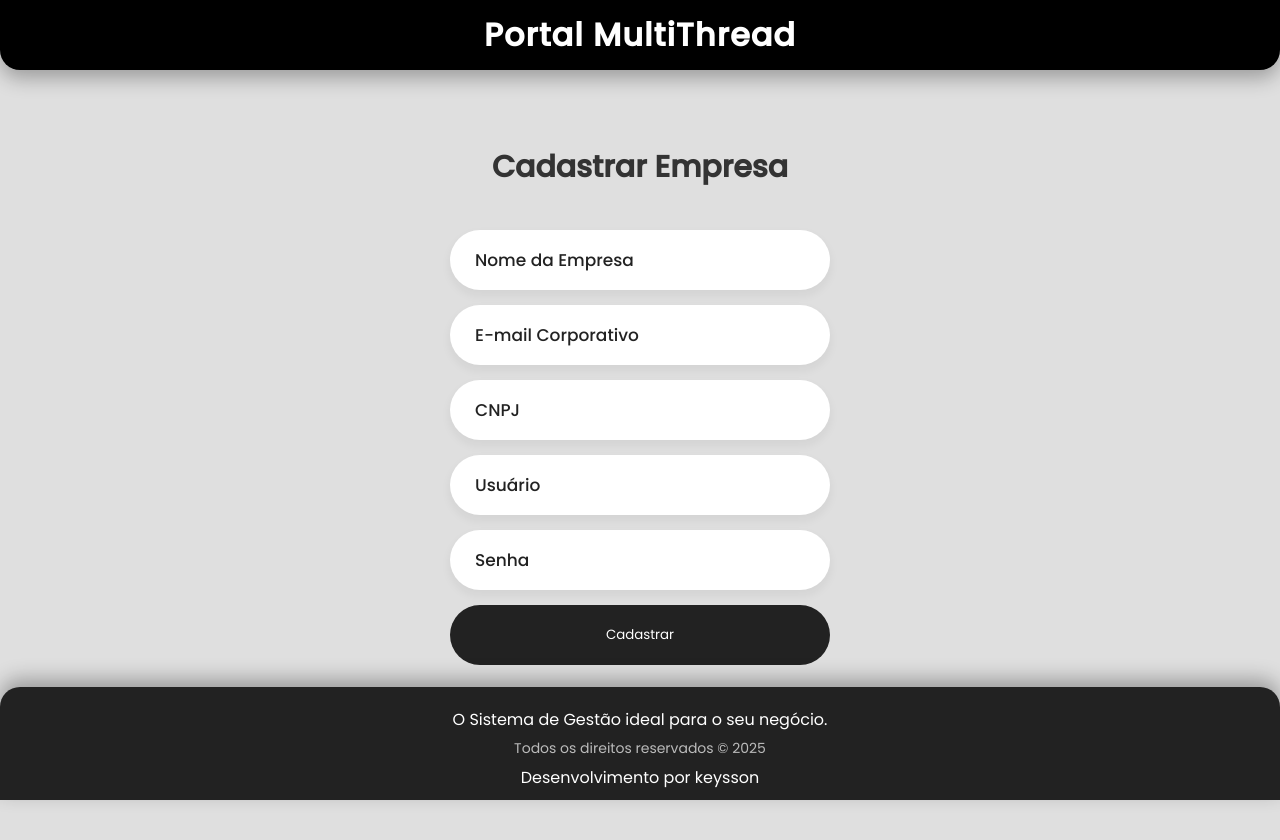
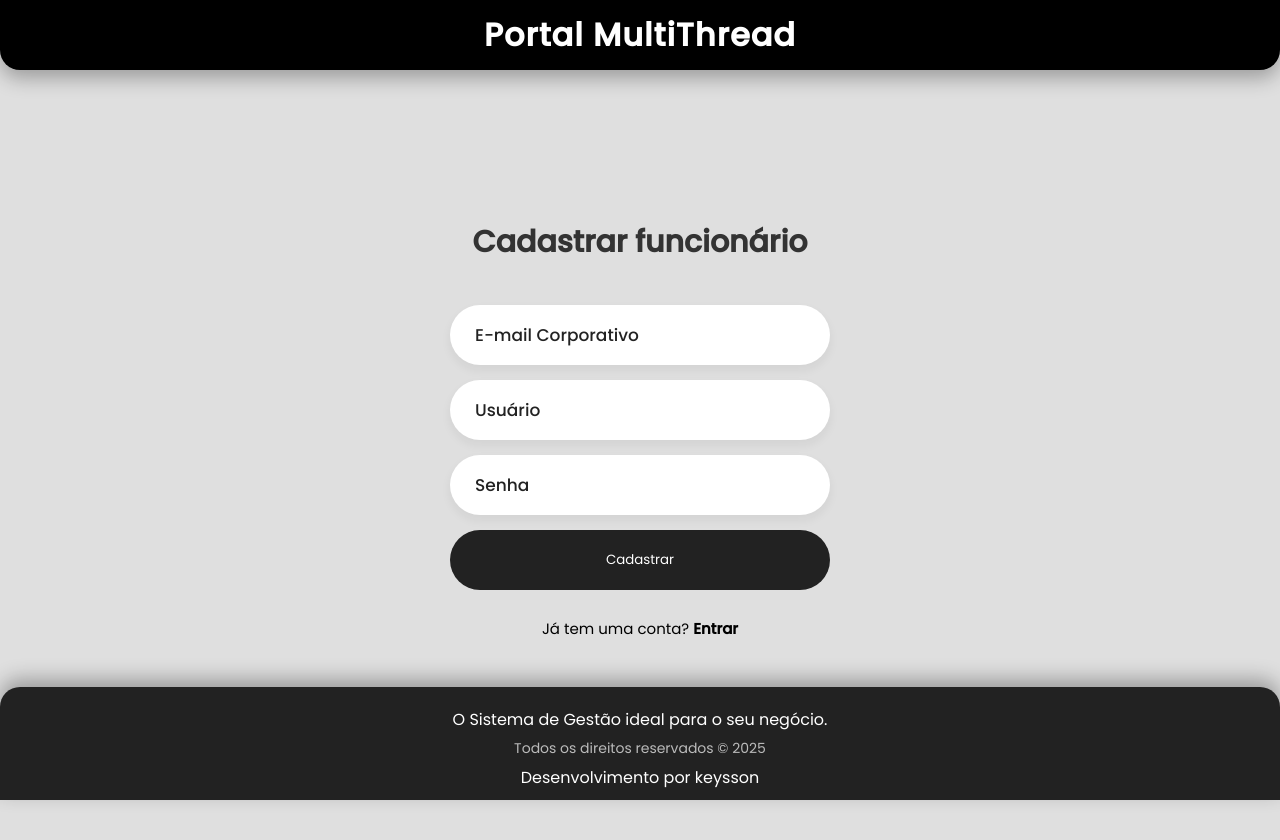
Before and after one commit to KeyssonG/api-portal-multithread, a React (Vite) app: page /cadastrar in a window 1280 px wide. Built offline with nearby package versions, Linux system fonts and the light colour scheme.

Commit message:
Alteração no front para o cadastro de funcionário interno

```diff
--- a/src/pages/cadastroEmpresa.tsx
+++ b/src/pages/cadastroEmpresa.tsx
@@ -3,18 +3,14 @@ import styles from "../styles/CadastroEmpresa.module.css"; // CSS Module correto
 import { useNavigate } from "react-router-dom";
 
 interface FormData {
-  name: string;
   email: string;
-  cnpj: string;
   username: string;
   password: string;
 }
 
 const CadastroEmpresa: React.FC = () => {
   const [formData, setFormData] = useState<FormData>({
-    name: "",
     email: "",
-    cnpj: "",
     username: "",
     password: "",
   });
@@ -64,21 +60,10 @@ const CadastroEmpresa: React.FC = () => {
 
       <div className={styles["register-box"]}>
         <div className={styles["login-header"]}>
-          <header>Cadastrar Empresa</header>
+          <header>Cadastrar funcionário</header>
         </div>
 
         <form onSubmit={handleSubmit}>
-          <div className={styles["input-box"]}>
-            <input
-              className={styles["input-field"]}
-              type="text"
-              placeholder="Nome da Empresa"
-              name="name"
-              value={formData.name}
-              onChange={handleChange}
-              required
-            />
-          </div>
 
           <div className={styles["input-box"]}>
             <input
@@ -87,18 +72,6 @@ const CadastroEmpresa: React.FC = () => {
               placeholder="E-mail Corporativo"
               name="email"
               value={formData.email}
-              onChange={handleChange}
-              required
-            />
-          </div>
-
-          <div className={styles["input-box"]}>
-            <input
-              className={styles["input-field"]}
-              type="text"
-              placeholder="CNPJ"
-              name="cnpj"
-              value={formData.cnpj}
               onChange={handleChange}
               required
             />
```
